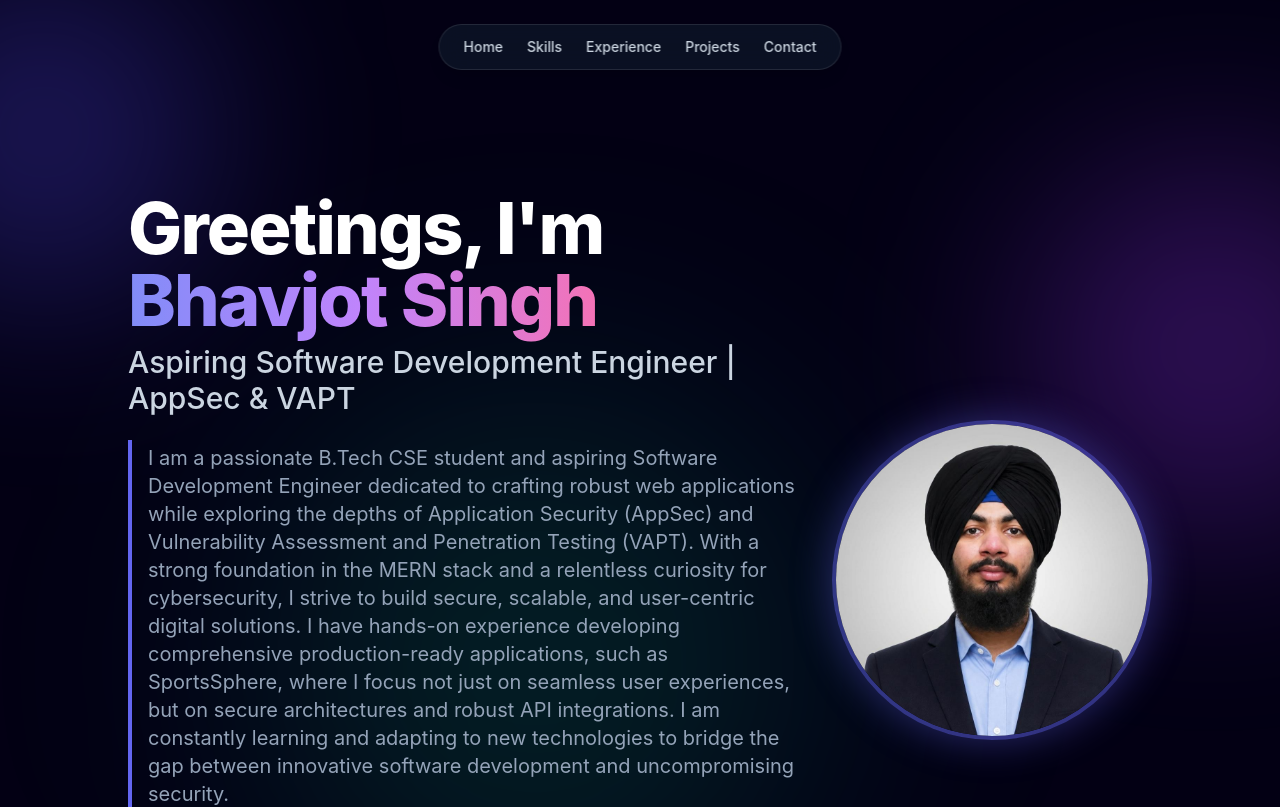
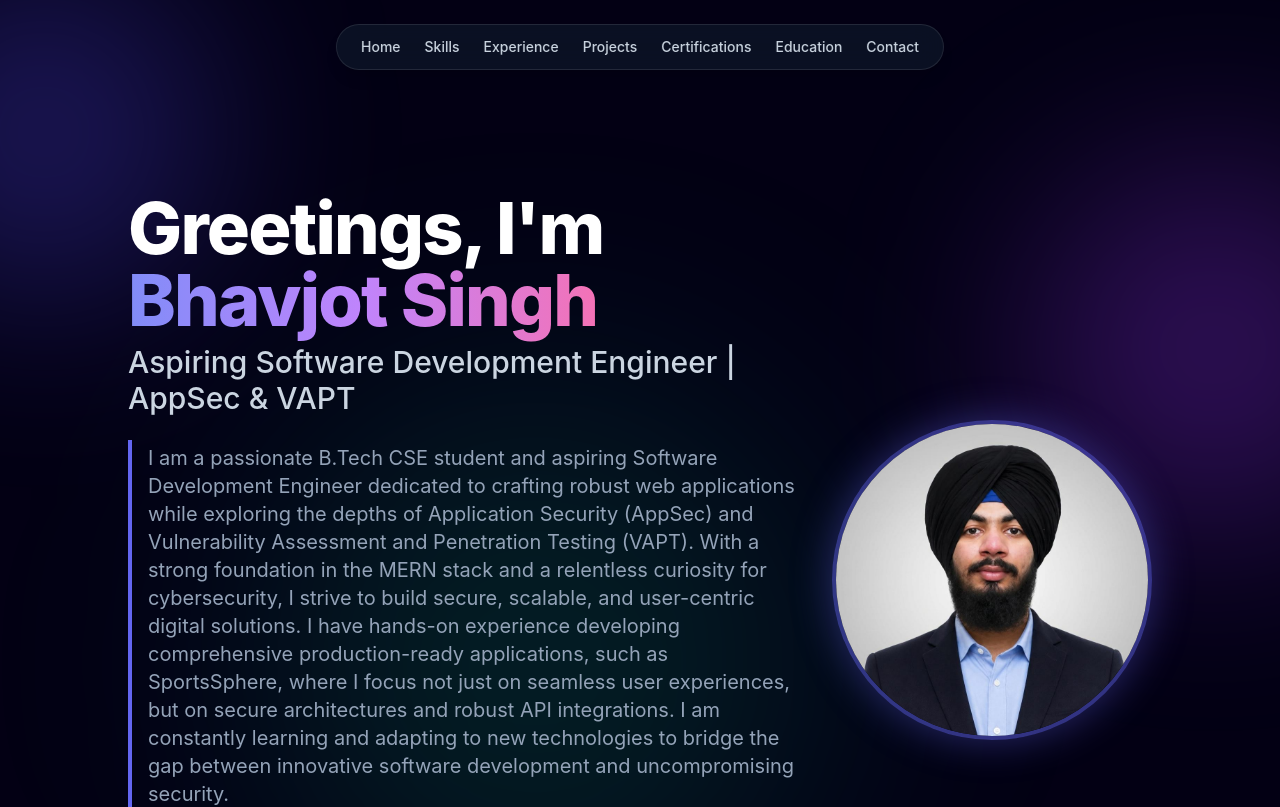
Before and after one commit to Bhav1101/bhavjot-portfolio, a React (Vite) app in the folder client/: page / in a window 1280 px wide. Shown: the top 807 px of the page. Built offline with nearby package versions, Linux system fonts and the light colour scheme.

Commit message:
feat: add certifications and education links to navbar

```diff
--- a/client/src/components/layout/Navbar.jsx
+++ b/client/src/components/layout/Navbar.jsx
@@ -19,6 +19,8 @@ const Navbar = () => {
     { name: 'Skills', href: '#skills' },
     { name: 'Experience', href: '#experience' },
     { name: 'Projects', href: '#projects' },
+    { name: 'Certifications', href: '#certifications' },
+    { name: 'Education', href: '#education' },
     { name: 'Contact', href: '#contact' },
   ];
 
```
